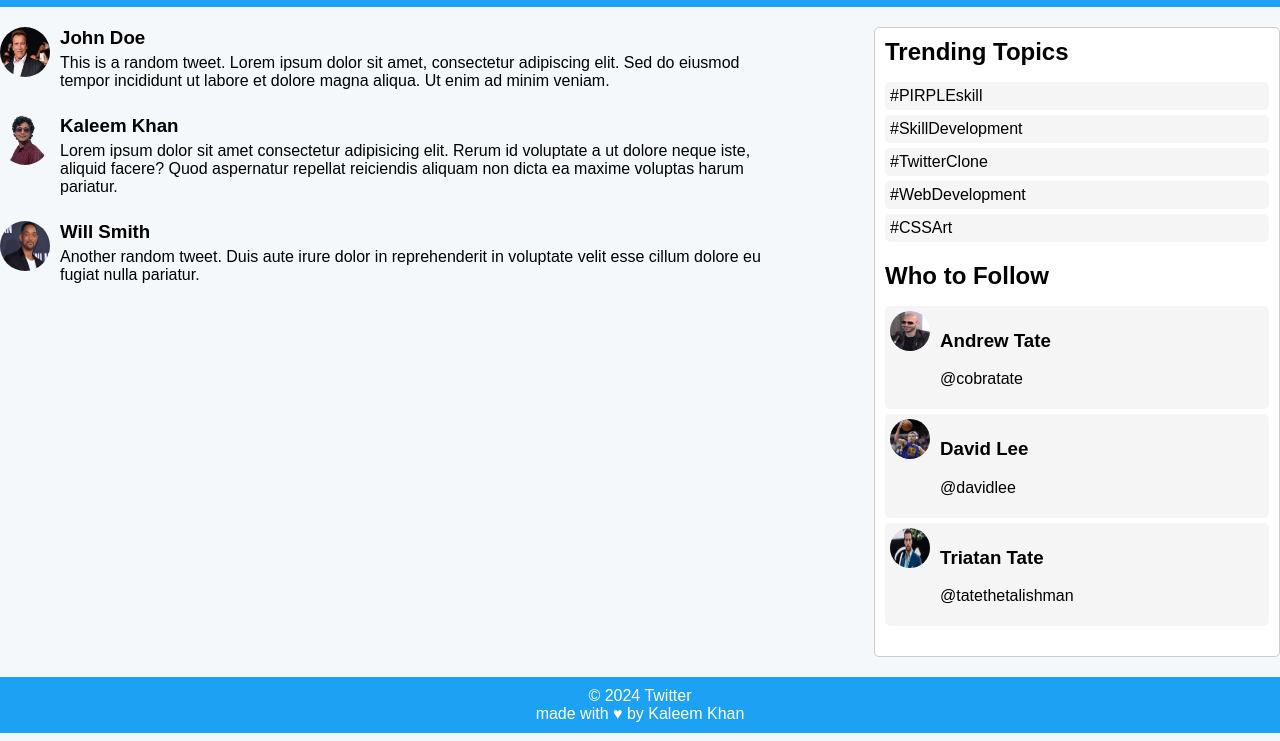
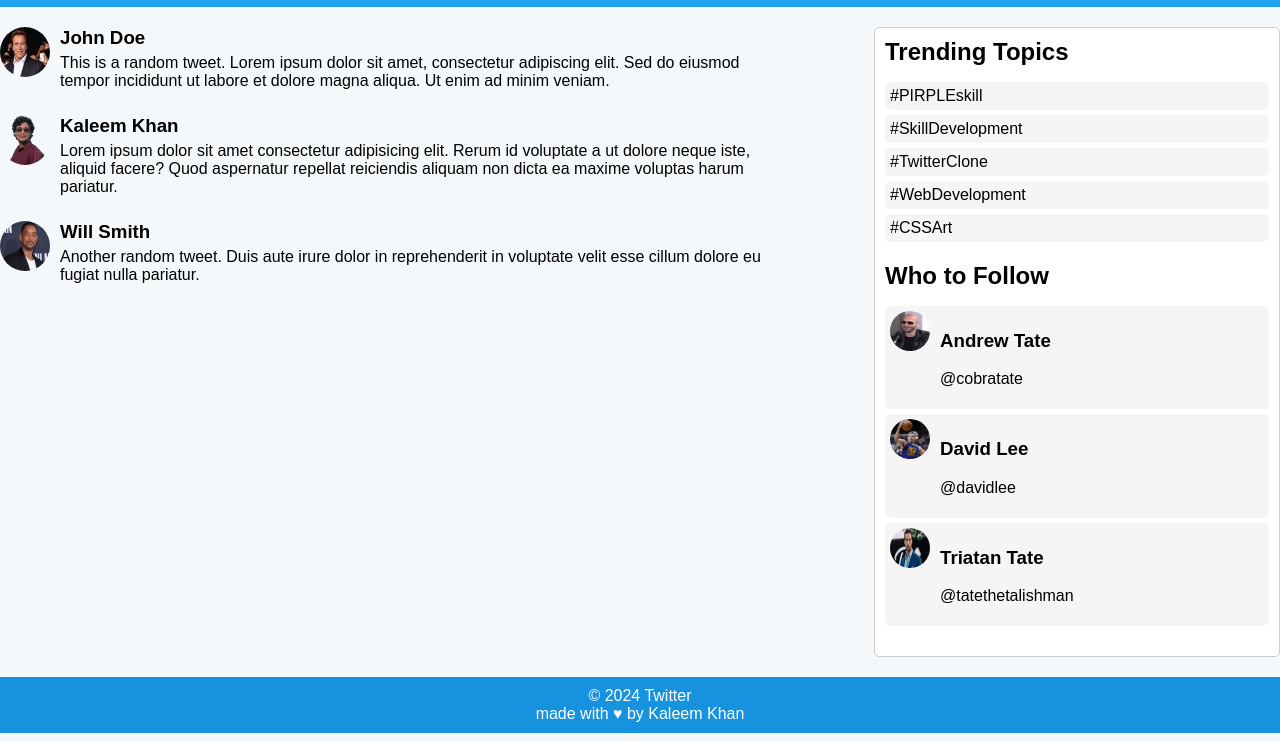
Before and after one commit to KaleemAkhtarKhan/pirple.com, a plain HTML site: page final project/final.html in a window 1280 px wide. Shown: the part 59-800 px from the top of the page. Drawn offline with Linux system fonts and the light colour scheme.

Commit message:
updated css

```diff
--- a/final project/final.css
+++ b/final project/final.css
@@ -58,7 +58,7 @@ aside {
 }
 
 footer {
-    background-color: #1da1f2;
+    background-color: #1792df;
     color: #fff;
     padding: 10px 0;
     text-align: center;
```
